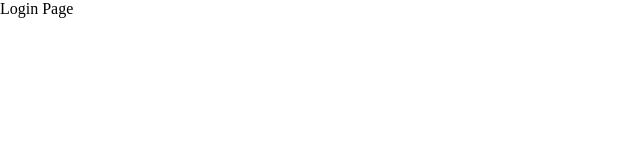
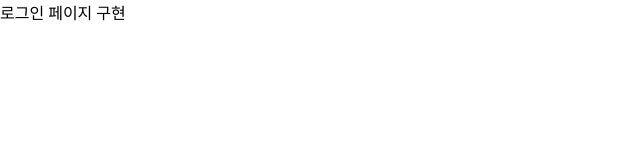
Before and after one commit to ssabii/graphite-playground, a Next.js app: page /login in a window 1280 px wide. Shown: the top 160 px of the page, without its empty margins (0-640 px from the left). Built offline with nearby package versions, Linux system fonts and the light colour scheme.

Commit message:
feat: 로그인 페이지 구현

```diff
--- a/src/pages/login/index.tsx
+++ b/src/pages/login/index.tsx
@@ -2,6 +2,6 @@ import React from 'react'
 
 export default function LoginPage() {
   return (
-    <div>Login Page</div>
+    <div>로그인 페이지 구현</div>
   )
 }
```
